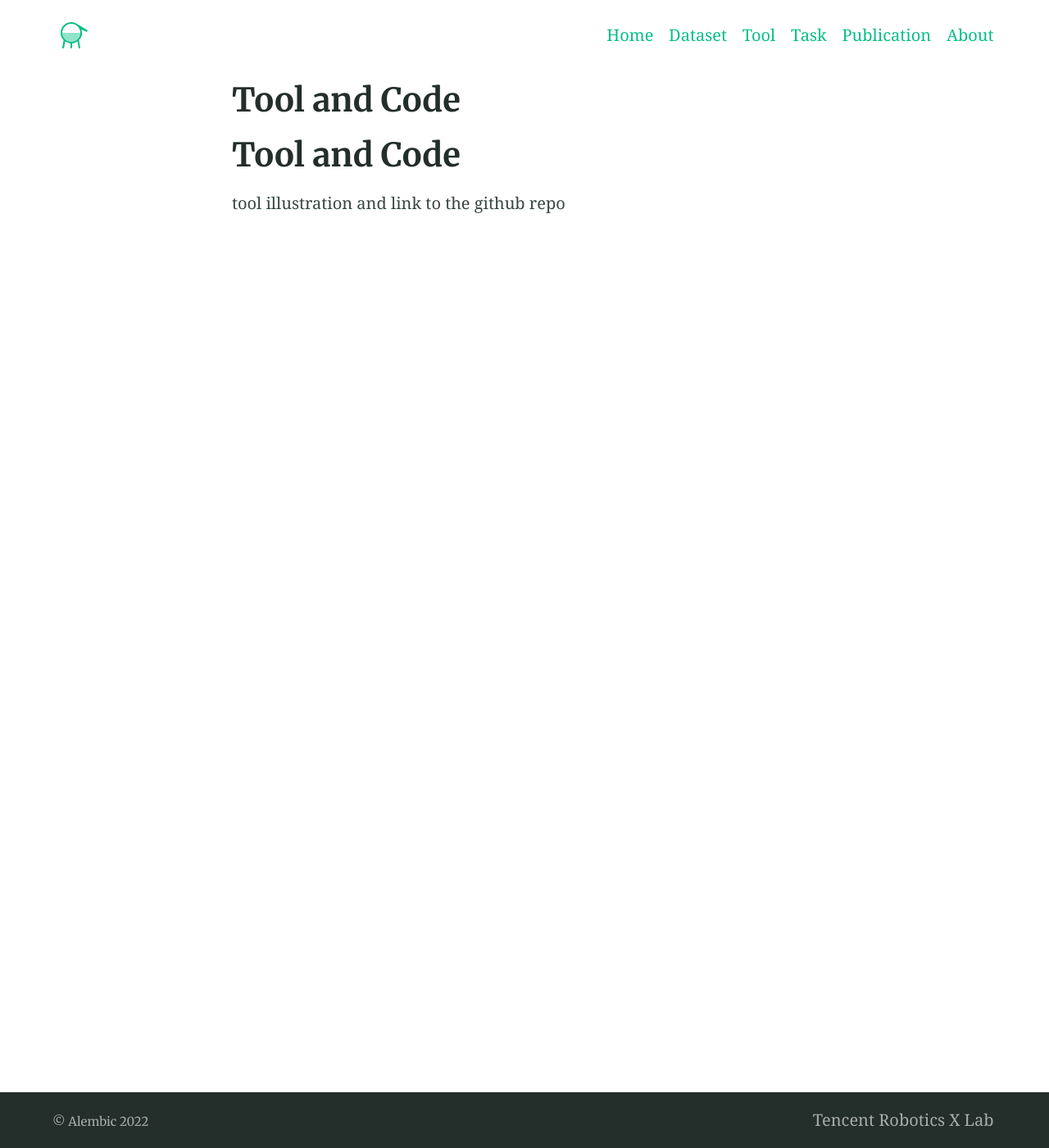
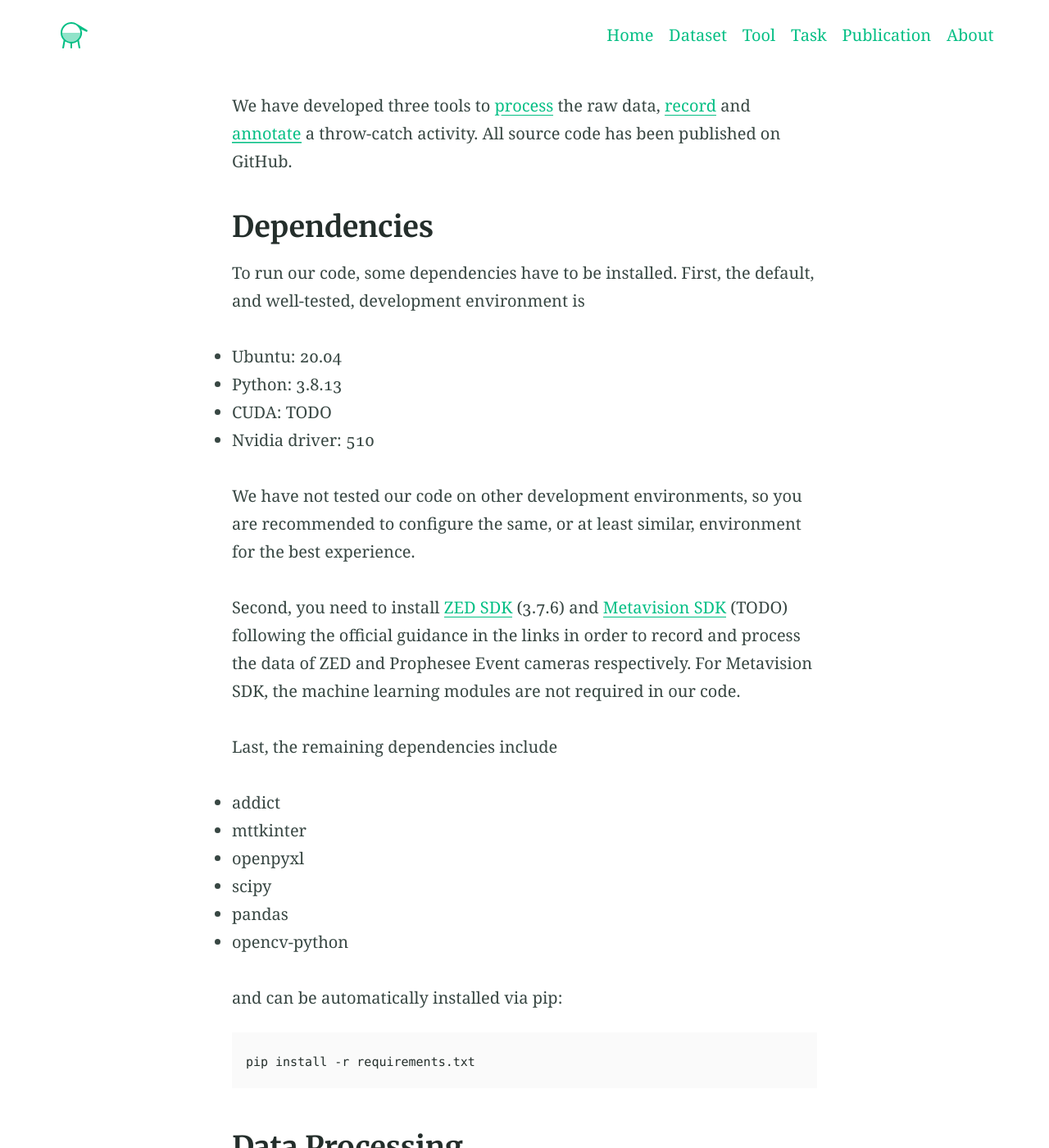
Before and after one commit to lipengroboticsx/lipengroboticsx.github.io, a Jekyll site: the page built from tool.md, in a window 1280 px wide and 1400 px high. Shown: the whole window at 82% size. Built offline with Jekyll 4.4.1, drawn with Linux system fonts in a browser that asks for light colours; our own code applies the rules of GitHub Pages for plain Markdown files; some of the changed text lies outside the part shown.

Commit message:
tool: dependencies

````diff
--- a/tool.md
+++ b/tool.md
@@ -1,3 +1,47 @@
-# Tool and Code
+We have developed three tools to [process](#data-processing) the raw data, [record](#recorder) and [annotate](#annotator) a throw-catch activity. All source code has been published on GitHub.
 
-tool illustration and link to the github repo
+## Dependencies
+
+To run our code, some dependencies have to be installed. First, the default, and well-tested, development environment is
+
+* Ubuntu: 20.04
+* Python: 3.8.13
+* CUDA: TODO
+* Nvidia driver: 510
+
+We have not tested our code on other development environments, so you are recommended to configure the same, or at least similar, environment for the best experience.
+
+Second, you need to install [ZED SDK](https://www.stereolabs.com/docs/installation/) (3.7.6) and [Metavision SDK](https://docs.prophesee.ai/stable/installation/index.html) (TODO) following the official guidance in the links in order to record and process the data of ZED and Prophesee Event cameras respectively. For Metavision SDK, the machine learning modules are not required in our code.
+
+Last, the remaining dependencies include
+
+* addict
+* mttkinter
+* openpyxl
+* scipy
+* pandas
+* opencv-python
+
+and can be automatically installed via pip:
+
+```p
+pip install -r requirements.txt
+```
+
+
+
+## Data Processing
+
+data processing
+
+
+
+## Recorder
+
+recording a session
+
+
+
+## Annotator
+
+data annotation
````
